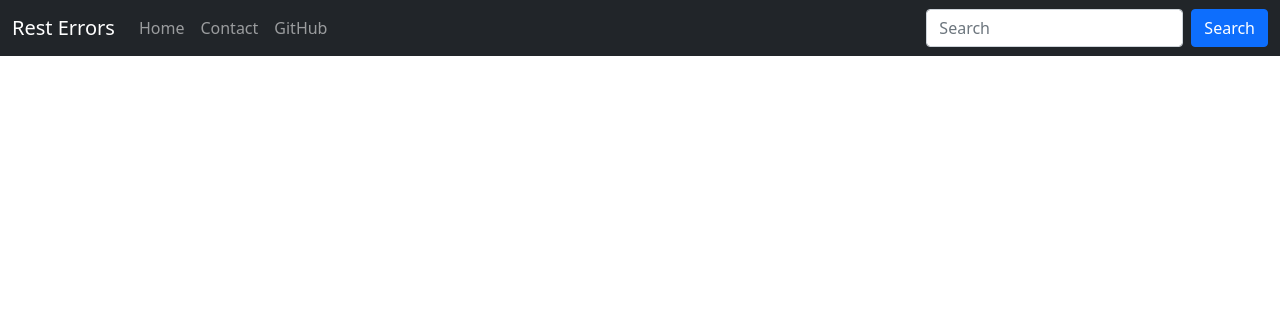
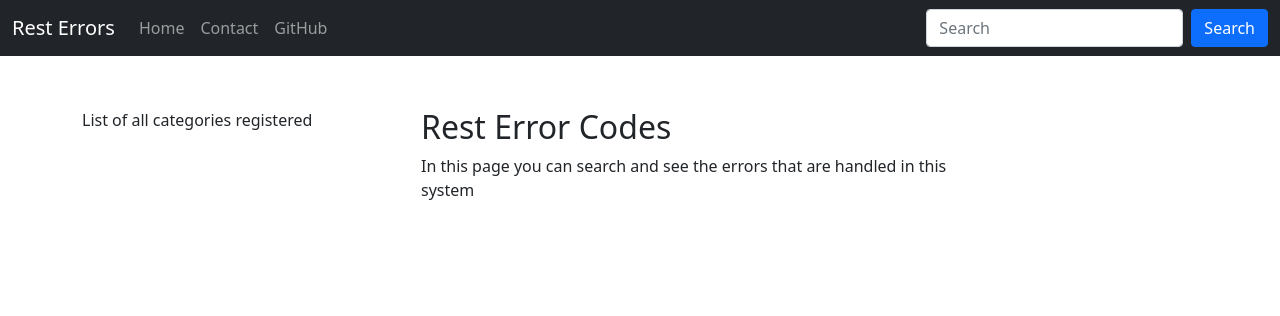
Before and after one commit to RoodrigoRoot/django-rest-errors, a Django app: page /error/docs/ in a window 1280 px wide. Shown: the top 316 px of the page. Run offline with Django 3.2, Linux system fonts and the light colour scheme; data that the repository does not hold is empty; some libraries are stand-ins or nearby versions.

Commit message:
Doc: Added title and description

```diff
--- a/django_error_codes/settings.py
+++ b/django_error_codes/settings.py
@@ -122,5 +122,5 @@ USE_TZ = True
 
 STATIC_URL = '/static/'
 STATICFILES_DIRS = (
-    os.path.join(BASE_DIR, "static"),
+    os.path.join(BASE_DIR, "error_codes/static"),
 )
--- a/error_codes/docs/views.py
+++ b/error_codes/docs/views.py
@@ -1,5 +1,5 @@
 from django.http import JsonResponse
-from django.shortcuts import render, reverse, redirect
+from django.shortcuts import render, reverse
 from django.views.generic import TemplateView
 from django.views import View
 from error_codes.functions import category_all,  get_category_by_name, get_error_code
@@ -8,11 +8,13 @@ from error_codes.functions import category_all,  get_category_by_name, get_error
 
 class DocsTemplateView(TemplateView):
     template_name = 'index.html'
+    title = 'Rest Error Codes'
+    description = 'In this page you can search and see the errors that are handled in this system'
 
     def get(self, request, *args, **kwargs):
         categories = category_all()
-        title = ''
-        description = ''
+        title = self.title
+        description = self.description
         return render(request, self.template_name, locals())
 
 
--- a/error_codes/templates/index.html
+++ b/error_codes/templates/index.html
@@ -1,9 +1,19 @@
 {% extends 'base.html' %}
 
 {% block content %}
-<div class="list-group w-25 mt-5">
-    {% for category in categories %}
-        <a href="{{ category.get_absolute_url }}" class="list-group-item list-group-item-action">{{ category.name|title }}</a>
-    {% endfor %}
-</div>
+<div class="container">
+    <div class="row align-items-start">
+        <div class="list-group mt-5 col-3">
+            <p>List of all categories registered</p>
+            {% for category in categories %}
+                <a href="{{ category.get_absolute_url }}" class="list-group-item list-group-item-action">{{ category.name|title }}</a>
+            {% endfor %}
+        </div>
+      <div class="col m-5 col-6">
+        <h2>{{title}}</h2>
+        <p>{{description}}</p>
+      </div>
+    </div>
+    </div>
+
 {% endblock %}
--- /dev/null
+++ b/requirements.txt
@@ -0,0 +1,5 @@
+asgiref==3.4.1
+Django==4.0.1
+djangorestframework==3.13.1
+pytz==2021.3
+sqlparse==0.4.2
```
